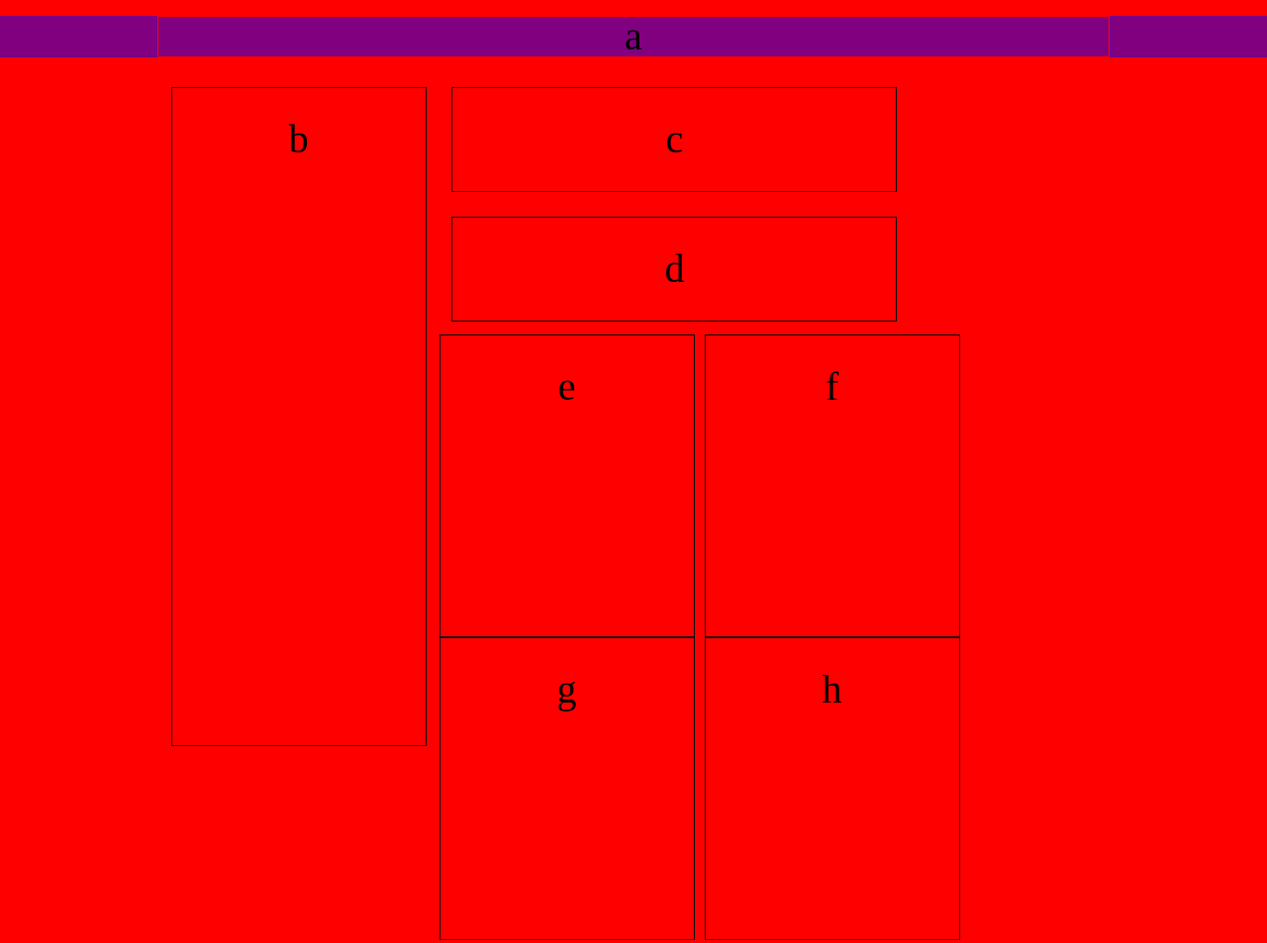
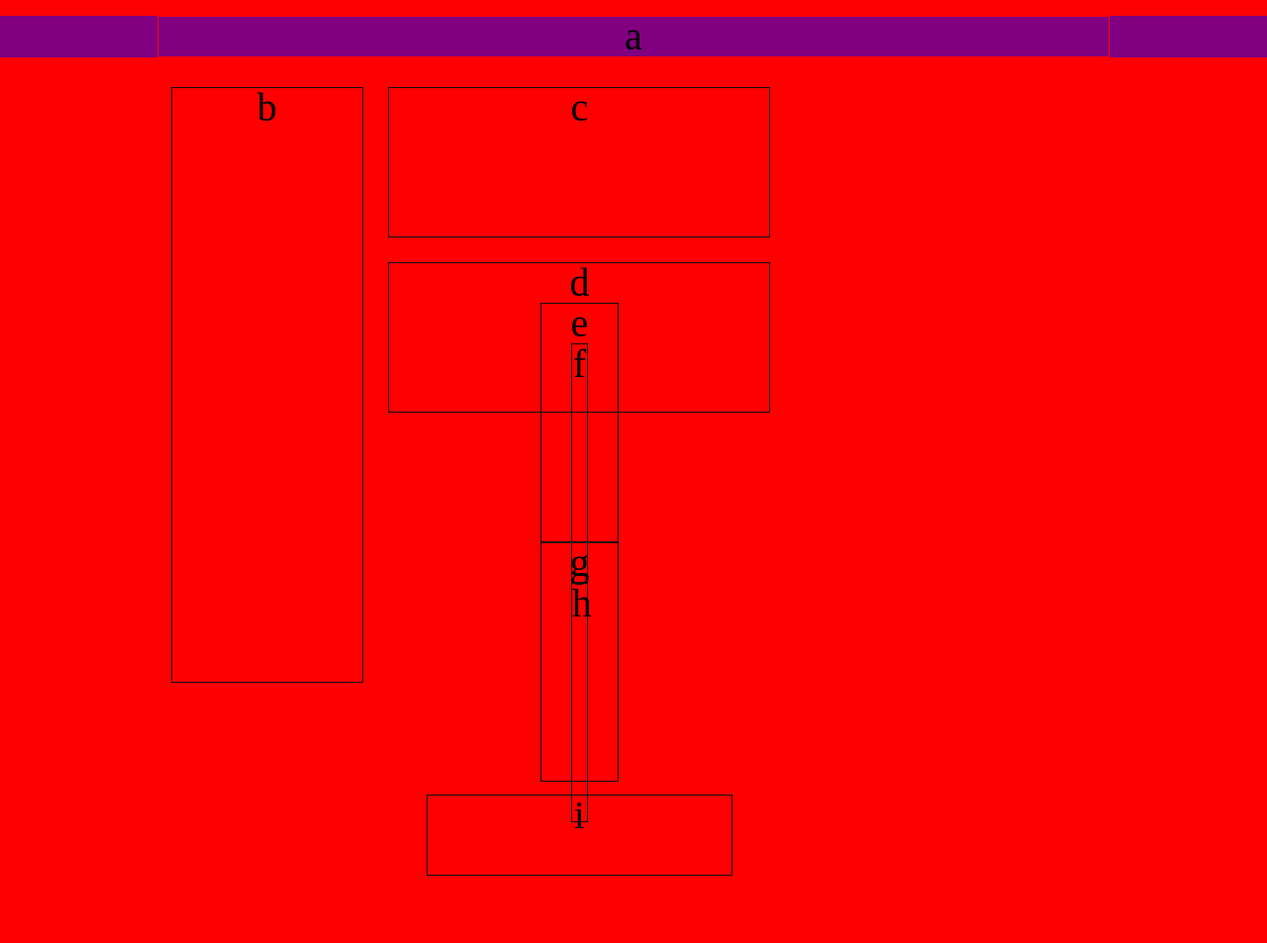
Before and after one commit to bobmcphe/lab-01, a plain HTML site: page index.html in a window 1280 px wide. Shown: the top 953 px of the page at 99% size. After the commit the page ends 898 px from the top, so only its background shows below. Drawn offline with Linux system fonts and the light colour scheme.

Commit message:
disaster happened out of thin air

```diff
--- a/index.html
+++ b/index.html
@@ -24,24 +24,24 @@
 
     <main>
       <section class="deck">
-        <div class="card special">b</div>
+        <div class="card special"><p>b</p></div>
 
         <div id="innerBox">
 
             <div class="tier1 card">c</div>
-            <div class="card tier1">d</div>
+            <div class="card tier1"><p>d</p</div>
 
                 <section class="wrapper">
-                    <div class="card tier2">e</div>
-                    <div class="card tier2">f</div>
+                    <div class="card tier2"><p>e</p</div>
+                    <div class="card tier2"><p>f</p</div>
                 </section>
 
                 <section class="wrapper">
-                    <div class="card tier2">g</div>
-                    <div class="card tier2">h</div>
+                    <div class="card tier2"><p>g</p</div>
+                    <div class="card tier2"><p>h</p</div>
                 </section>
 
-                <div class="card tier3">i</div>
+                <div class="card tier3"><p>i</p</div>
 
 
         </div>
--- a/styles/layout.css
+++ b/styles/layout.css
@@ -1,3 +1,8 @@
+/* p {
+    margin: auto;
+    width: 50%;
+} */
+
 .deck {
     border: 1px solid red;
     margin: 1rem auto;
@@ -12,9 +17,11 @@ nav {
 
 div.card {
     margin: 1rem 0;
-    padding: 2rem;
+    /* padding: 2rem; */
     text-align: center;
     margin: .8rem
+    /* margin: auto;
+    width: 50%; */
 }
 
 /* section.wrapper {
@@ -35,7 +42,14 @@ div.special {
     height: 150px;
 }
 
+div.tier1 {
 
+    display: inline-block;
+    height: 150px;
+    /* width: 45%; */
+    width: 200px;
+    margin: .8rem
+}
 
 
 @media (min-width: 1160px) {
```
